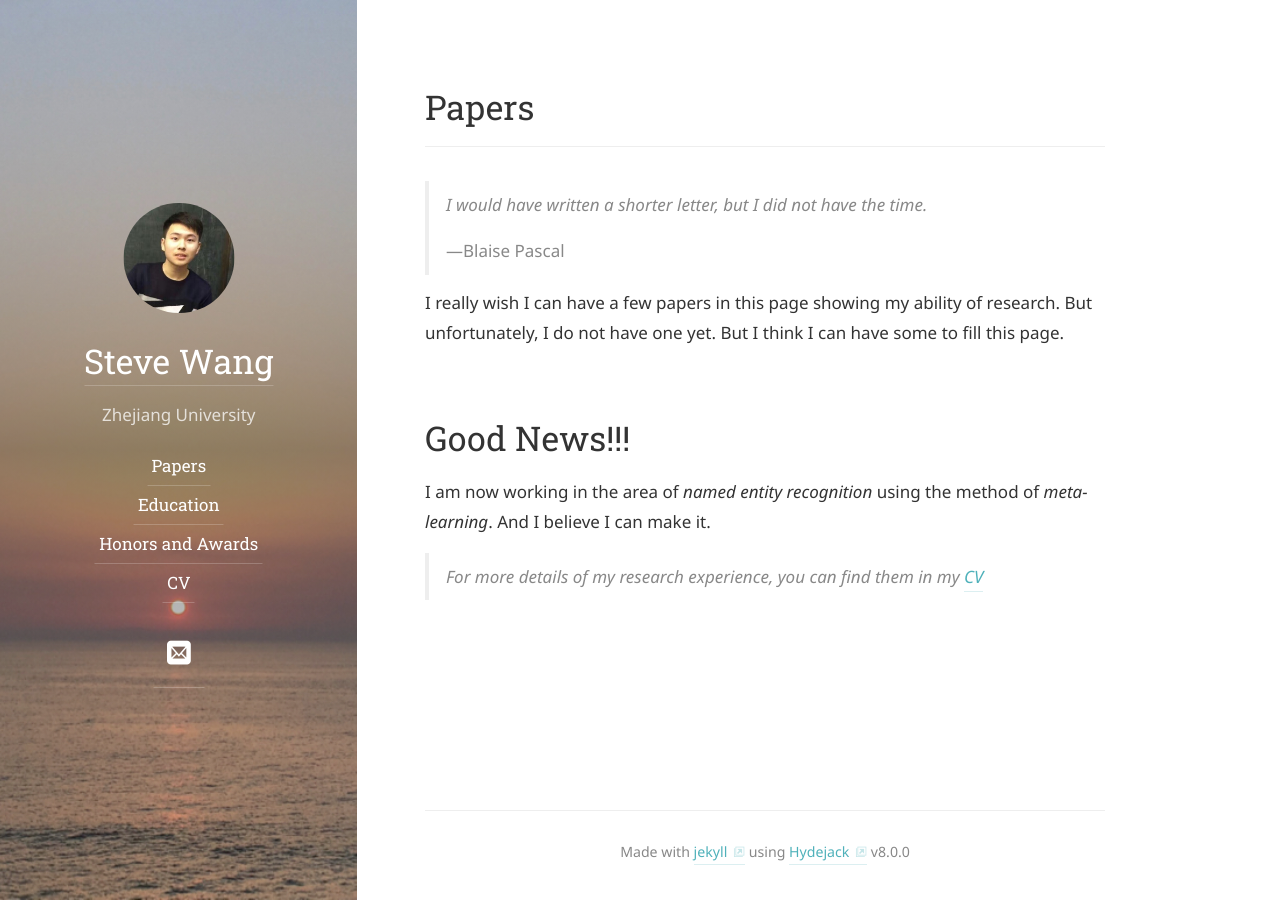
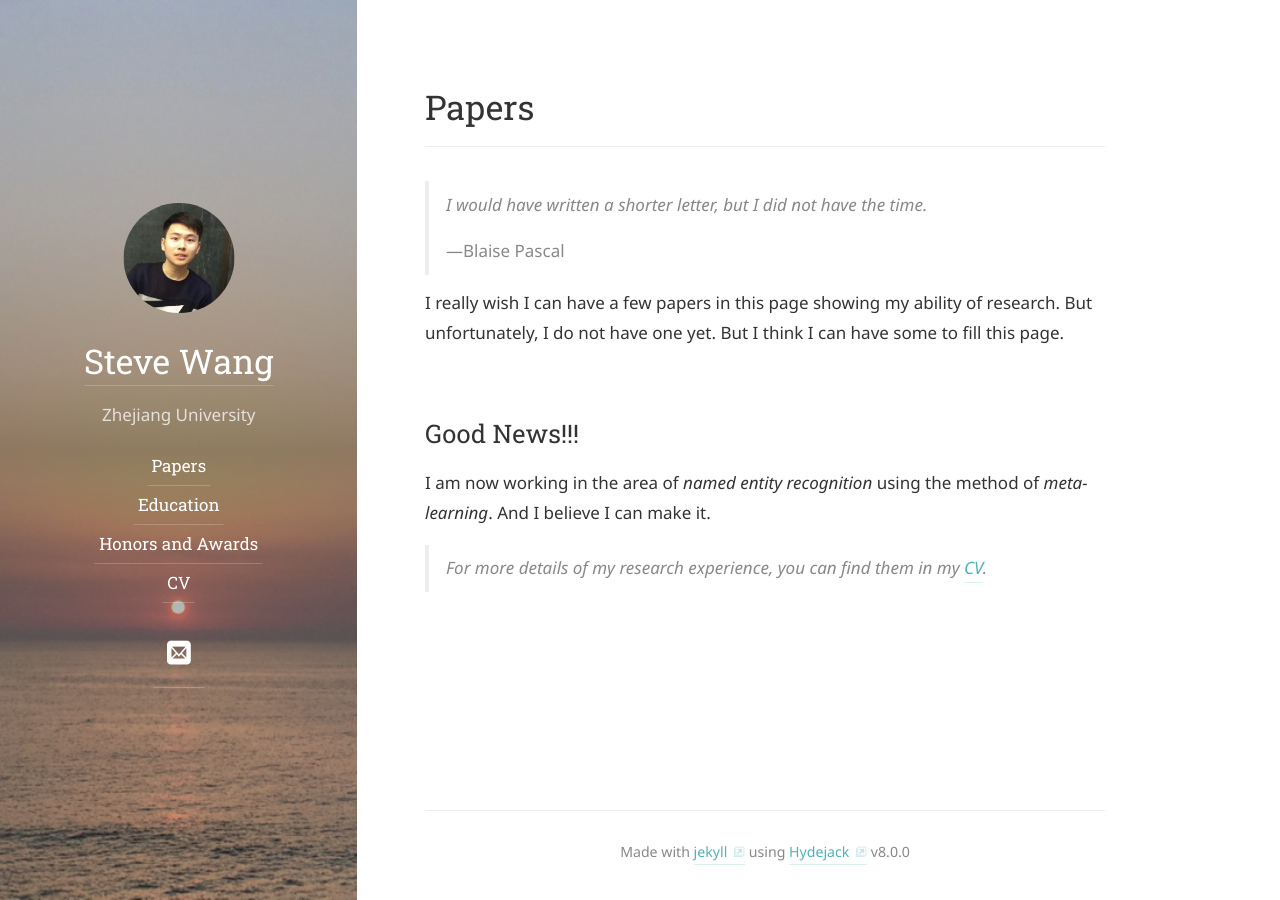
Before and after one commit to Circle-Ming/Circle-Ming.github.io, a Jekyll site: the page built from papers.md, in a window 1280 px wide. Built offline with Jekyll 4.4.1, drawn with Linux system fonts in a browser that asks for light colours; some web fonts are replaced.

Commit message:
little change

```diff
--- a/papers.md
+++ b/papers.md
@@ -14,9 +14,9 @@ I really wish I can have a few papers in this page showing my ability
 of research. But unfortunately, I do not have one yet. But I think I
 can have some to fill this page.
 
-# Good News!!!
+## Good News!!!
 I am now working in the area of _named entity recognition_ using the
 method of _meta-learning_. And I believe I can make it.
 
 
-> _For more details of my research experience, you can find them in my [CV](cv.md)_
+> _For more details of my research experience, you can find them in my [CV](cv.md)._
```
